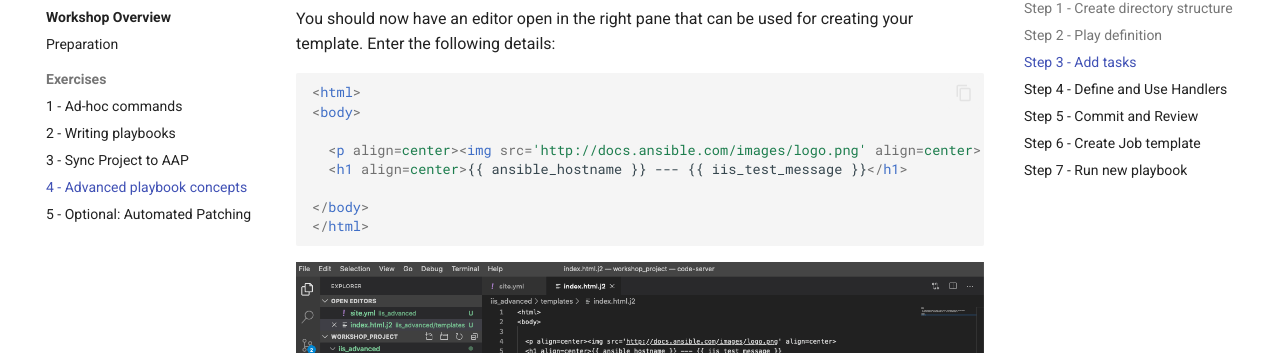
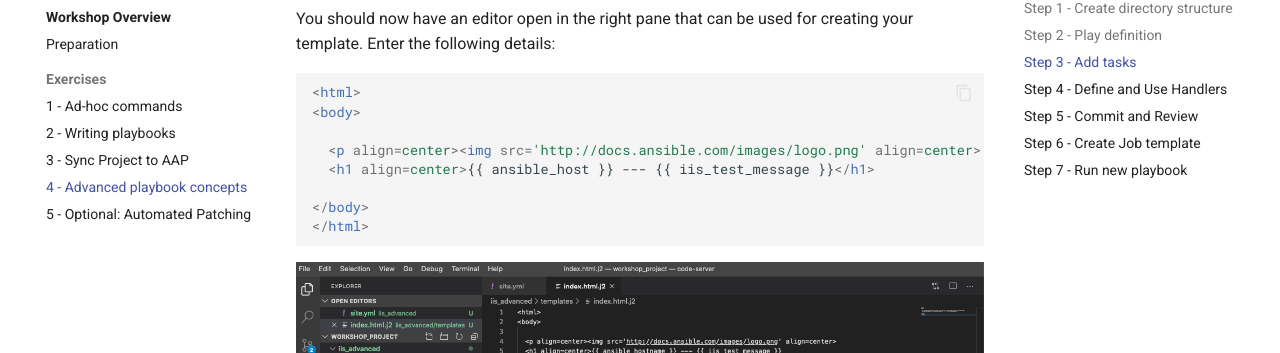
Before and after one commit to TimGrt/ansible-windows-workshop, an MkDocs documentation site: the page built from docs/windows-automation/windows-advanced-playbooks.md, in a window 1280 px wide and 900 px high, scrolled down 4096 px. Shown: the part 100-453 px from the top of the window. Built offline with MkDocs 1.6.1 and Material for MkDocs 9.7.7, drawn with Linux system fonts in a browser that asks for light colours; comment, search, counter and statistics services are not loaded.

Commit message:
fixed var in template

```diff
--- a/docs/windows-automation/windows-advanced-playbooks.md
+++ b/docs/windows-automation/windows-advanced-playbooks.md
@@ -144,7 +144,7 @@ for creating your template. Enter the following details:
 <body>
 
   <p align=center><img src='http://docs.ansible.com/images/logo.png' align=center>
-  <h1 align=center>{{ ansible_hostname }} --- {{ iis_test_message }}</h1>
+  <h1 align=center>{{ ansible_host }} --- {{ iis_test_message }}</h1>
 
 </body>
 </html>
```
